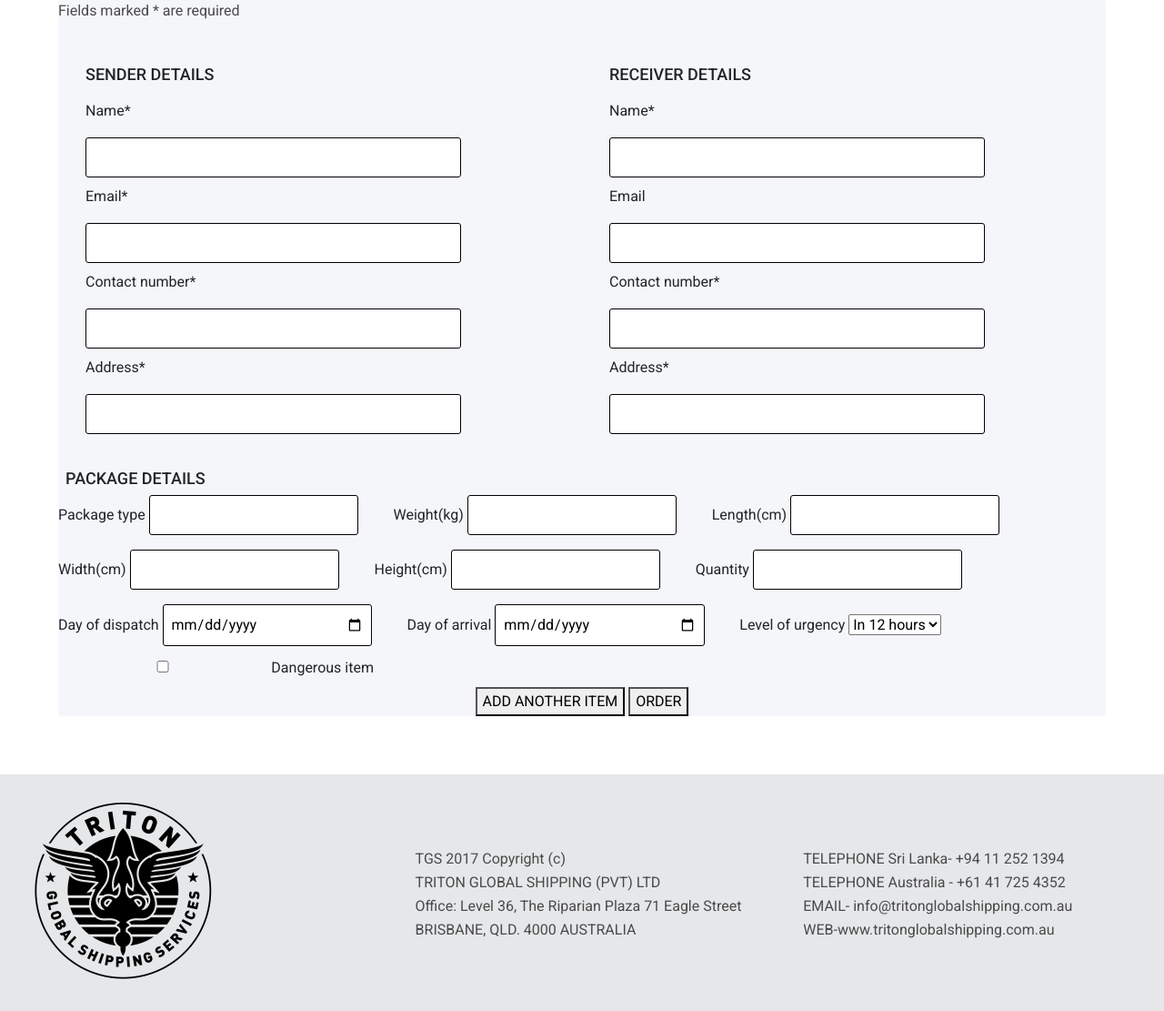
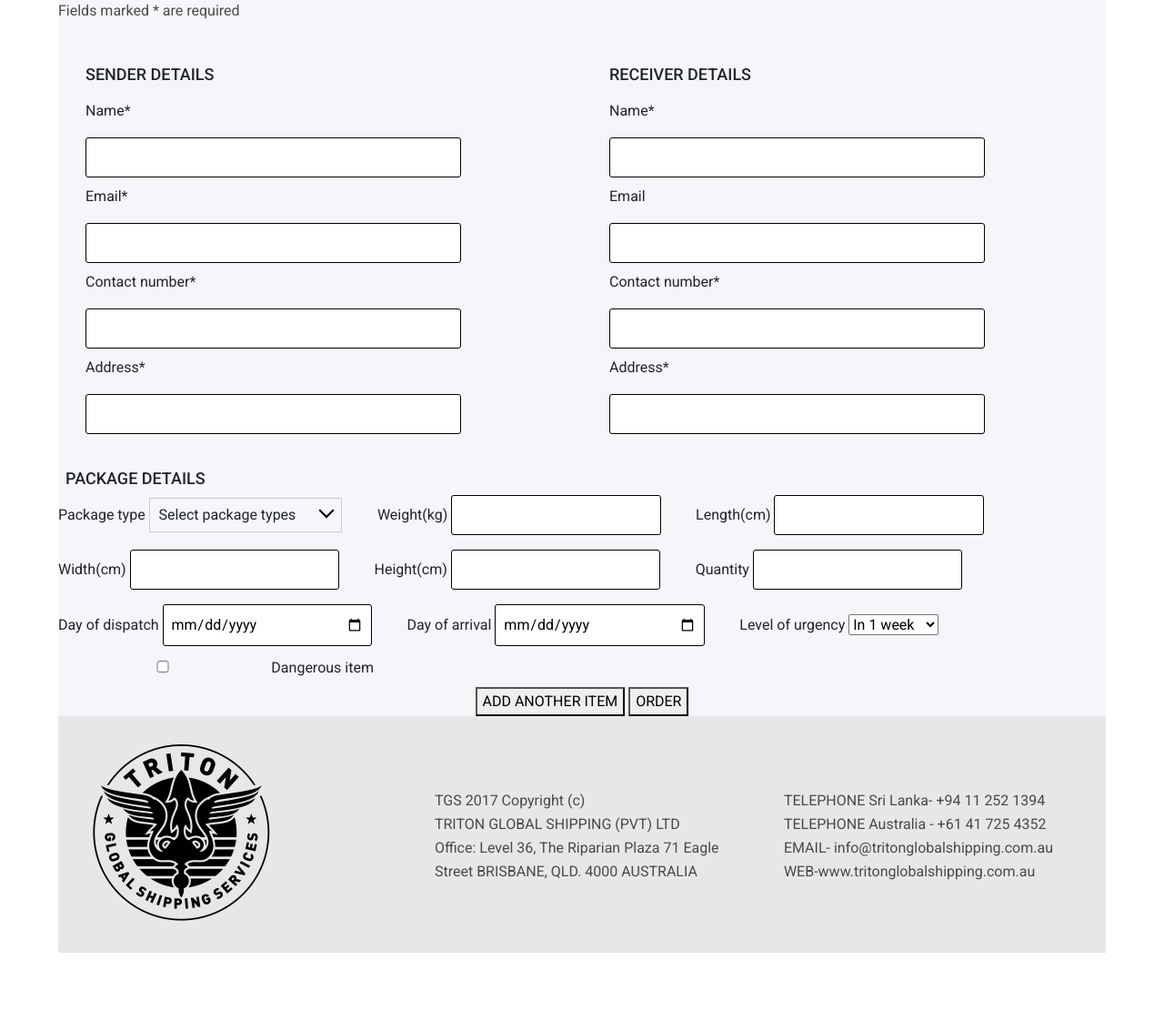
Before and after one commit to tgh1107/Triton-Global-Shipping, a PHP site: page /Order.php in a window 1280 px wide. Shown: the part 472-1583 px from the top of the page at 91% size. Run offline with PHP 8.4, Linux system fonts and the light colour scheme.

Commit message:
Update Order.php

```diff
--- a/web/Order.php
+++ b/web/Order.php
@@ -84,8 +84,19 @@
 		</div>
 			<div style="margin-left: 8px"><h4> PACKAGE DETAILS</h4></div>
 			<div class="package_info">
+				<div>
 				<label> Package type</label>
-				<input type="text" name="">
+				<div id="list1" class="dropdown-check-list" tabindex="100">
+					<span class="anchor">Select package types</span>
+				<ul class="items">
+					<li><input type="checkbox" />Hazardous </li>
+					<li><input type="checkbox" />Non-hazardous</li>
+					<li><input type="checkbox" />Liquid </li>
+					<li><input type="checkbox" />Solid </li>
+					<li><input type="checkbox" />Gas </li>
+					<li><input type="checkbox" />Food </li>
+				  </ul>
+				</div>
 				<label class="form_title"> Weight(kg)</label>
 				<input type="text" name="">
 				<label class="form_title"> Length(cm)</label>
@@ -107,9 +118,9 @@
 				<input type="date" name="">
 				<label class="form_title"> Level of urgency</label>
 				<select>
-					<option value="level1"> In 12 hours</option>
-					<option value="level2"> In 1 day</option>
-					<option value="level3"> In 2 days</option>
+					<option value="level1"> In 1 week</option>
+					<option value="level2"> In 2 weeks</option>
+					<option value="level3"> In 1 month</option>
 				</select>
 
 				<input type="checkbox">
@@ -140,5 +151,14 @@
 			<p>TELEPHONE Sri Lanka- +94 11 252 1394 </br> TELEPHONE Australia - +61 41 725 4352 </br> EMAIL- info@tritonglobalshipping.com.au </br> WEB-www.tritonglobalshipping.com.au</p>
 		</div>
 	</div>
+<script>
+	var checkList = document.getElementById('list1');
+checkList.getElementsByClassName('anchor')[0].onclick = function(evt) {
+  if (checkList.classList.contains('visible'))
+    checkList.classList.remove('visible');
+  else
+    checkList.classList.add('visible');
+}
+</script>
 </body>
 </html>
```
